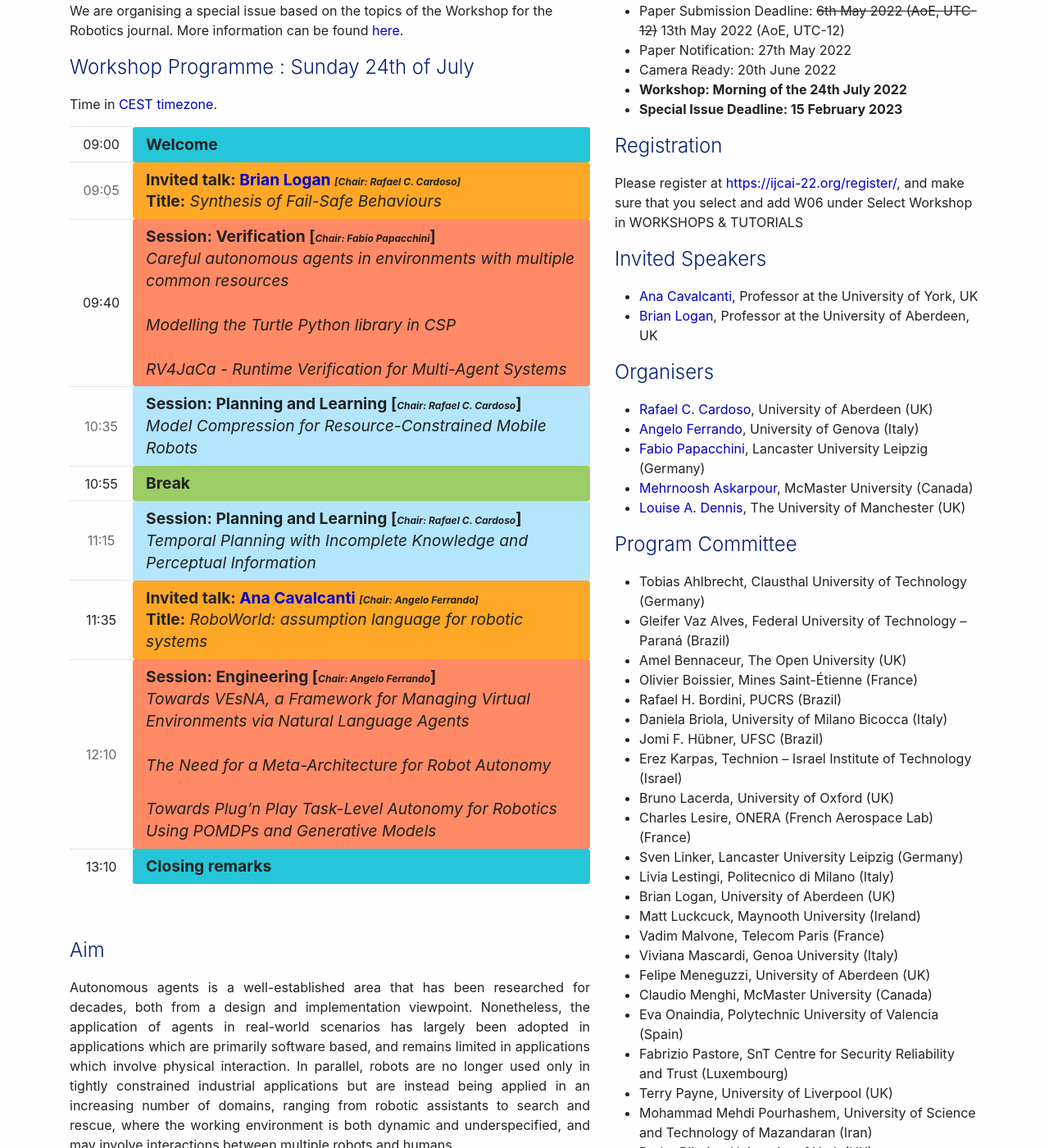
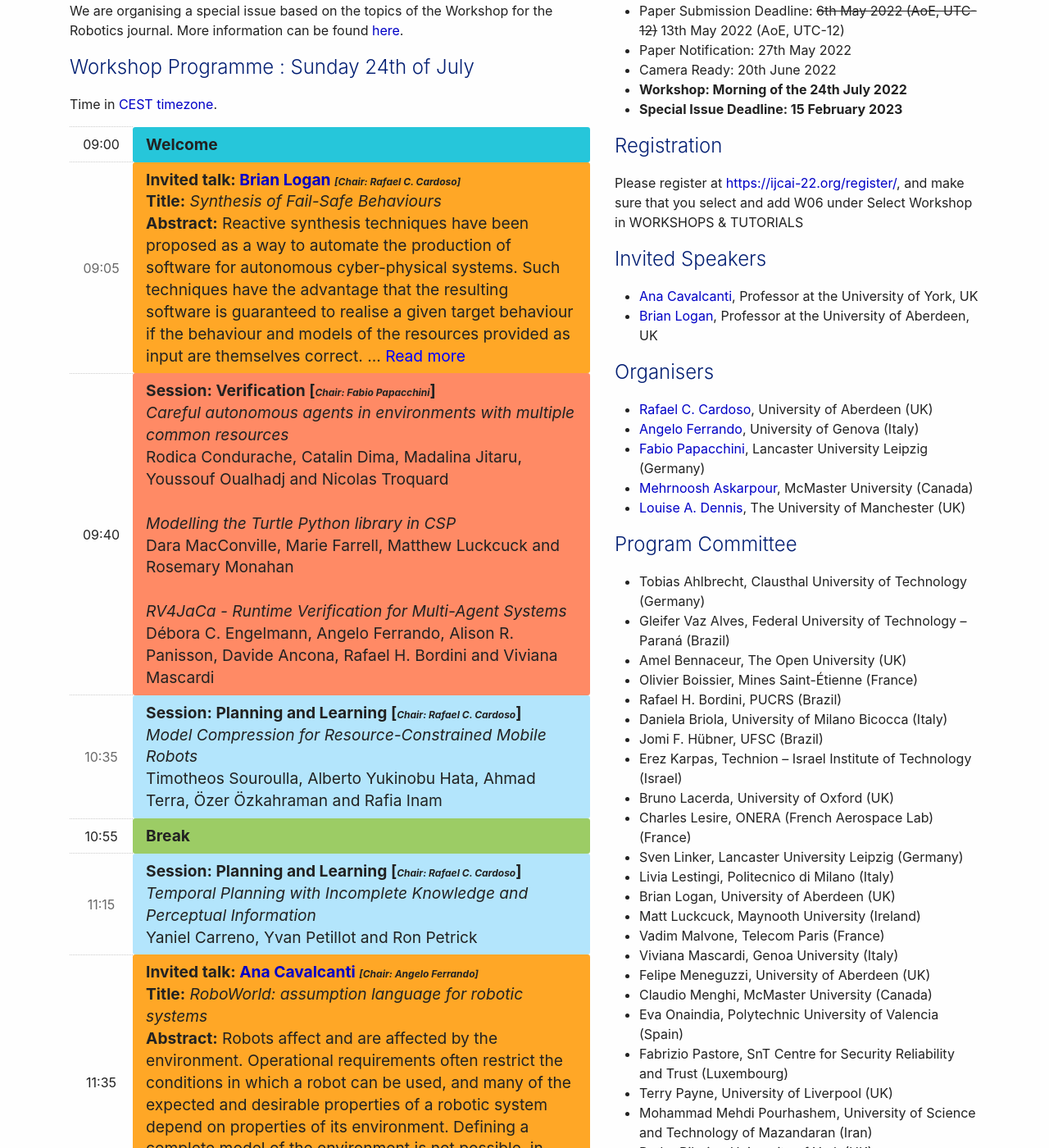
Before and after one commit to AREAWorkshop/AREA2022, a Jekyll site: the page built from index.md, in a window 1280 px wide and 1400 px high, scrolled down 370 px. Shown: the whole window at 82% size. Built offline with Jekyll 4.4.1, drawn with Linux system fonts in a browser that asks for light colours; nearby versions of some CDN libraries; some of the changed text lies outside the part shown.

Commit message:
Update index.md

```diff
--- a/index.md
+++ b/index.md
@@ -56,12 +56,12 @@ Time in <a href="https://time.is/CEST">CEST timezone</a>.
             <th>09:05</th>
             <td colspan="4" class="stage-earth">Invited talk: <a href="https://alechina-logan.net/brian/" target="_blank">Brian Logan</a> <i style="font-size:12px">[Chair: Rafael C. Cardoso]</i>
               <span>
-                  <b>Title:</b> <i>Synthesis of Fail-Safe Behaviours</i> <br/><!--
+                  <b>Title:</b> <i>Synthesis of Fail-Safe Behaviours</i> <br/>
                   <b>Abstract:</b> Reactive synthesis techniques have been proposed  as a way to automate the production of software for autonomous cyber-physical systems. Such techniques have the advantage that the resulting software is guaranteed to realise a given target behaviour if the behaviour and models of the resources provided as input are themselves correct. <span id="dots1">...</span> <span id="more1" style="display:none">However, if the target specifies an unsafe behaviour, or the resource operations are unsafe, incorrectly programmed or the resource models fail to anticipate some failure modes, then synthesis may result in a “correct", but unsafe controller. In this talk, I present an approach to the synthesis of fail-safe controllers that orchestrate the activities of a set of resources to realise a target behaviour, and in addition guarantee the resulting behaviour conforms to a fail-safe specification defining what should happen if an abnormal event occurs.<br/>
                   <b>Short Bio:</b> Prof. Brian Logan is a Professor of Computing Science at the University of Aberdeen and visiting Associate Professor at Utrecht University. He also has an honorary position (Special Professor), at the University of Nottingham. His research interests span the specification, design and implementation of autonomous intelligent systems. A key theme of his work is 'safe AI', specifically ensuring that autonomous intelligent systems function safely and in accordance with their design objectives. The current focus of his research is ensuring the safe behaviour of autonomous systems that adapt or learn at run time.
 He has also worked on a wide range of artificial intelligence research problems, including belief revision, reasoning, search and in agent-based simulation.
                  </span>
-              <button style="color:blue;" onclick="myFunction1()" id="myBtn1">Read more</button> -->
+              <button style="color:blue;" onclick="myFunction1()" id="myBtn1">Read more</button>
               </span>
             </td>
         </tr>
@@ -70,18 +70,18 @@ He has also worked on a wide range of artificial intelligence research problems,
             <td colspan="4" class="stage-venus">
             Session: Verification [<i style="font-size:12px">Chair: Fabio Papacchini</i>]
             <span>
-              <i>Careful autonomous agents in environments with multiple common resources</i><br/><!--
-              Rodica Condurache, Catalin Dima, Madalina Jitaru, Youssouf Oualhadj and Nicolas Troquard-->
+              <i>Careful autonomous agents in environments with multiple common resources</i><br/>
+              Rodica Condurache, Catalin Dima, Madalina Jitaru, Youssouf Oualhadj and Nicolas Troquard
             </span>
             <br/>
             <span>
-              <i>Modelling the Turtle Python library in CSP</i><br/><!--
-              Dara MacConville, Marie Farrell, Matthew Luckcuck and Rosemary Monahan-->
+              <i>Modelling the Turtle Python library in CSP</i><br/>
+              Dara MacConville, Marie Farrell, Matthew Luckcuck and Rosemary Monahan
             </span>
             <br/>
             <span>
-              <i>RV4JaCa - Runtime Verification for Multi-Agent Systems</i><br/><!--
-              Débora C. Engelmann, Angelo Ferrando, Alison R. Panisson, Davide Ancona, Rafael H. Bordini and Viviana Mascardi -->
+              <i>RV4JaCa - Runtime Verification for Multi-Agent Systems</i><br/>
+              Débora C. Engelmann, Angelo Ferrando, Alison R. Panisson, Davide Ancona, Rafael H. Bordini and Viviana Mascardi
             </span>
             </td>
         </tr>
@@ -90,8 +90,8 @@ He has also worked on a wide range of artificial intelligence research problems,
             <td colspan="4" class="stage-mars">
             Session: Planning and Learning [<i style="font-size:12px">Chair: Rafael C. Cardoso</i>]
             <span>
-              <i>Model Compression for Resource-Constrained Mobile Robots</i><br/><!--
-              Timotheos Souroulla, Alberto Yukinobu Hata, Ahmad Terra, Özer Özkahraman and Rafia Inam-->
+              <i>Model Compression for Resource-Constrained Mobile Robots</i><br/>
+              Timotheos Souroulla, Alberto Yukinobu Hata, Ahmad Terra, Özer Özkahraman and Rafia Inam
             </span>
             </td>
         </tr>
@@ -104,8 +104,8 @@ He has also worked on a wide range of artificial intelligence research problems,
             <td colspan="4" class="stage-mars">
             Session: Planning and Learning [<i style="font-size:12px">Chair: Rafael C. Cardoso</i>]
             <span>
-              <i>Temporal Planning with Incomplete Knowledge and Perceptual Information</i><br/><!--
-              Yaniel Carreno, Yvan Petillot and Ron Petrick-->
+              <i>Temporal Planning with Incomplete Knowledge and Perceptual Information</i><br/>
+              Yaniel Carreno, Yvan Petillot and Ron Petrick
             </span>
             </td>
         </tr>
@@ -113,11 +113,11 @@ He has also worked on a wide range of artificial intelligence research problems,
             <th>11:35</th>
           <td colspan="4" class="stage-earth">Invited talk: <a href="https://www-users.cs.york.ac.uk/~alcc/" target="_blank">Ana Cavalcanti</a> <i style="font-size:12px">[Chair: Angelo Ferrando]</i>
               <span>
-                  <b>Title:</b> <i>RoboWorld: assumption language for robotic systems</i> <br/><!--
+                  <b>Title:</b> <i>RoboWorld: assumption language for robotic systems</i> <br/>
                   <b>Abstract:</b> Robots affect and are affected by the environment.  Operational requirements often restrict the conditions in which a robot can be used, and many of the expected and desirable properties of a robotic system depend on properties of its environment.  Defining a complete model of the environment is not possible, in general, but it is possible to capture assumptions about the environment. <span id="dots2">...</span> <span id="more2" style="display:none">We will present a controlled natural language called RoboWorld that can be used to define (a) the operational requirements of a robot, and (b) how the robot interacts with its environment. RoboWorld has a hybrid process-algebraic semantics.  RoboWorld is part of the RoboStar framework of domain-specific languages, and plays a central role in proof, simulation, and testing of robotic systems.<br/>
                   <b>Short Bio:</b> Prof. Ana Cavalcanti's focus of her career has always been research. Her first publication came as an undergraduate student in 1987, when she got a prize from the Brazilian Computer Society. In Brazil, she pursued an MSc by Research (typically taken full time over two to three years); it was necessary to obtain funding for a PhD. At that level, she was already interacting with the international community, via the publication of book chapters and workshop papers. After the PhD in Oxford, she got a permanent Lectureship in the top Brazilian research group in formal methods. In those five years, she established herself as an independent researcher. In that position, she had a significant number of research students under her supervision. She published well in top national and international venues. In the evaluation of the Brazilian Research Council, she had the best possible classification for her level of experience. At York, she seeks to validate theories using real-world problems. Her main scientific achievements have been on the design and justification of sound refinement-based program development and verification techniques. She has covered theoretical and practical integration with industry-strength technology: concurrency, object-orientation, and testing, for instance.
                  </span>
-             <button style="color:blue;" onclick="myFunction2()" id="myBtn2">Read more</button>-->
+             <button style="color:blue;" onclick="myFunction2()" id="myBtn2">Read more</button>
               </span>
             </td>
         </tr>
@@ -126,18 +126,18 @@ He has also worked on a wide range of artificial intelligence research problems,
             <td colspan="4" class="stage-venus">
             Session: Engineering [<i style="font-size:12px">Chair: Angelo Ferrando</i>]
             <span>
-              <i>Towards VEsNA, a Framework for Managing Virtual Environments via Natural Language Agents</i><br/><!--
-              Andrea Gatti and Viviana Mascardi-->
+              <i>Towards VEsNA, a Framework for Managing Virtual Environments via Natural Language Agents</i><br/>
+              Andrea Gatti and Viviana Mascardi
             </span>
             <br/>
             <span>
-              <i>The Need for a Meta-Architecture for Robot Autonomy</i><br/><!--
-              Stalin Muñoz Gutiérrez and Gerald Steinbauer-Wagner-->
+              <i>The Need for a Meta-Architecture for Robot Autonomy</i><br/>
+              Stalin Muñoz Gutiérrez and Gerald Steinbauer-Wagner
             </span>
             <br/>
              <span>
-              <i>Towards Plug’n Play Task-Level Autonomy for Robotics Using POMDPs and Generative Models</i><br/><!--
-              Or Wertheim, Dan Suissa and Ronen Brafman-->
+              <i>Towards Plug’n Play Task-Level Autonomy for Robotics Using POMDPs and Generative Models</i><br/>
+              Or Wertheim, Dan Suissa and Ronen Brafman
              </span>
             </td>
         </tr>
```
